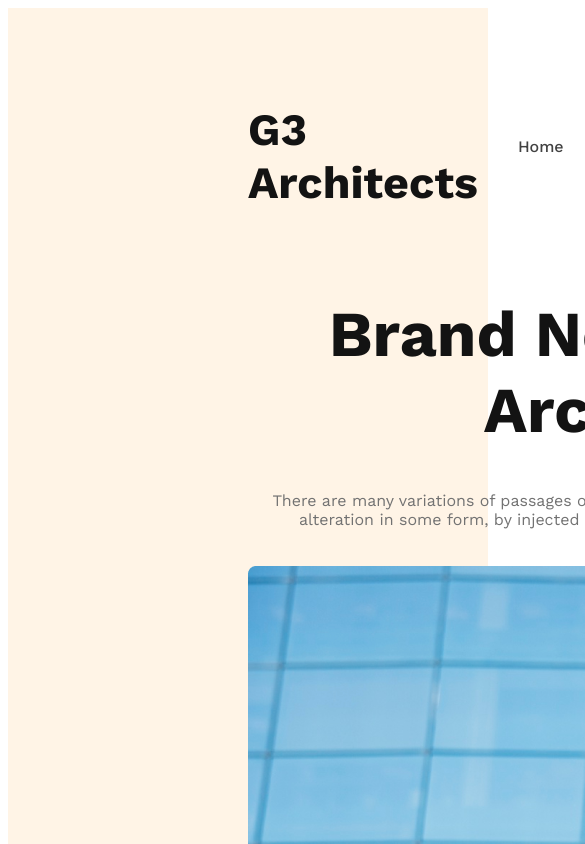
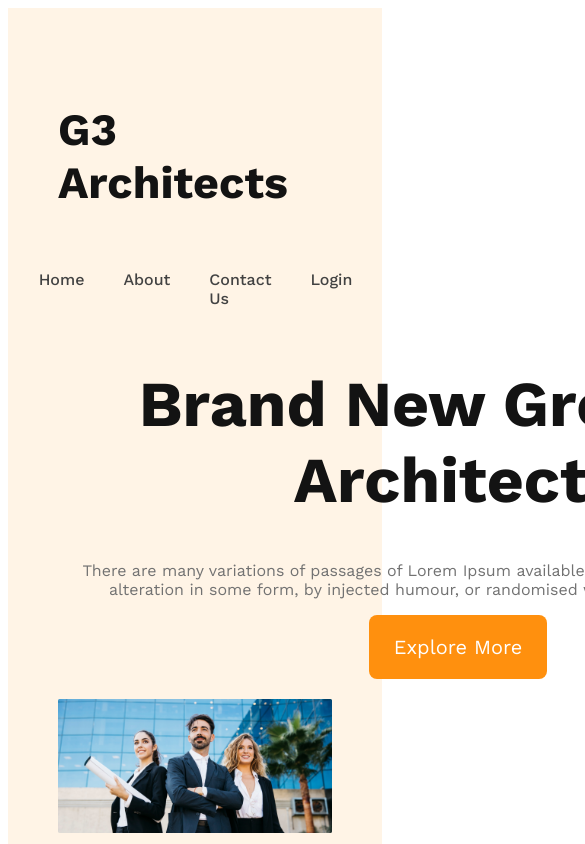
Before and after one commit to tofiq5/g3-architect-website, a plain HTML site: page index.html in a window 390 px wide. Shown: the top 844 px of the page, 585 px wide, since content can reach past the window. Drawn offline with nearby package versions, Linux system fonts and the light colour scheme.

Commit message:
finished the header responsive layout

```diff
--- a/styles/architect.css
+++ b/styles/architect.css
@@ -1,52 +1,93 @@
 /* Work Sense Font From Google Fonts */
 @import url('https://fonts.googleapis.com/css2?family=Open+Sans:wght@400;700;800&family=Work+Sans:wght@400;500;600;700;800&display=swap');
 
+/* shared styles */
 * {
     font-family: 'lato', sans-serif;
     font-family: 'Open Sans', sans-serif;
     font-family: 'Work Sans', sans-serif;
 }
-header{
+
+.btn-primary {
+    border-radius: 8px;
+    color: #fff;
+    background: #FF900E;
+    padding: 20px 25px;
+    font-size: 1.25rem;
+    color: #fff;
+    cursor: pointer;
+    border: 0;
+}
+
+header {
     background: rgba(255, 144, 14, 0.10);
     padding: 50px 240px;
 }
-nav{
+
+nav {
     display: flex;
     justify-content: space-between;
     align-items: center;
 }
 
-.nav-title{
+.nav-title {
     font-size: 2.8rem;
     font-weight: 700;
     color: #131313;
 }
-nav > ul{
+
+nav>ul {
     display: flex;
 }
-nav li{
+
+nav li {
     list-style: none;
     margin-right: 39px;
     font-weight: 500;
     font-size: 1rem;
 }
-nav li a{
-    color:  #424242;
+
+nav li a {
+    color: #424242;
     text-decoration: none;
 }
+
 /* banner styles */
-.banner-content{
+.banner-content {
     width: 800px;
     text-align: center;
     margin: 0 auto;
 }
-.banner-title{
+
+.banner-title {
     color: #131313;
     font-size: 4rem;
     font-weight: 700px;
 }
-.banner-description{
-    color:  #727272;
+
+.banner-description {
+    color: #727272;
     font-size: 1rem;
     font-weight: 400px;
 }
+.banner img{
+    margin-top: 20px;
+    width: 100%;
+}
+
+/* Responsive Media Query */
+/* mobile devices */
+@media screen and (max-width:576px) {
+    header{
+        padding: 50px;
+    }
+    nav{
+        flex-direction: column;
+    }
+}
+/* tablet medium devices */
+@media screen and (min-width:992px) and (max-width:992px) {
+    nav{
+        flex-direction: column;
+    }
+}
```
